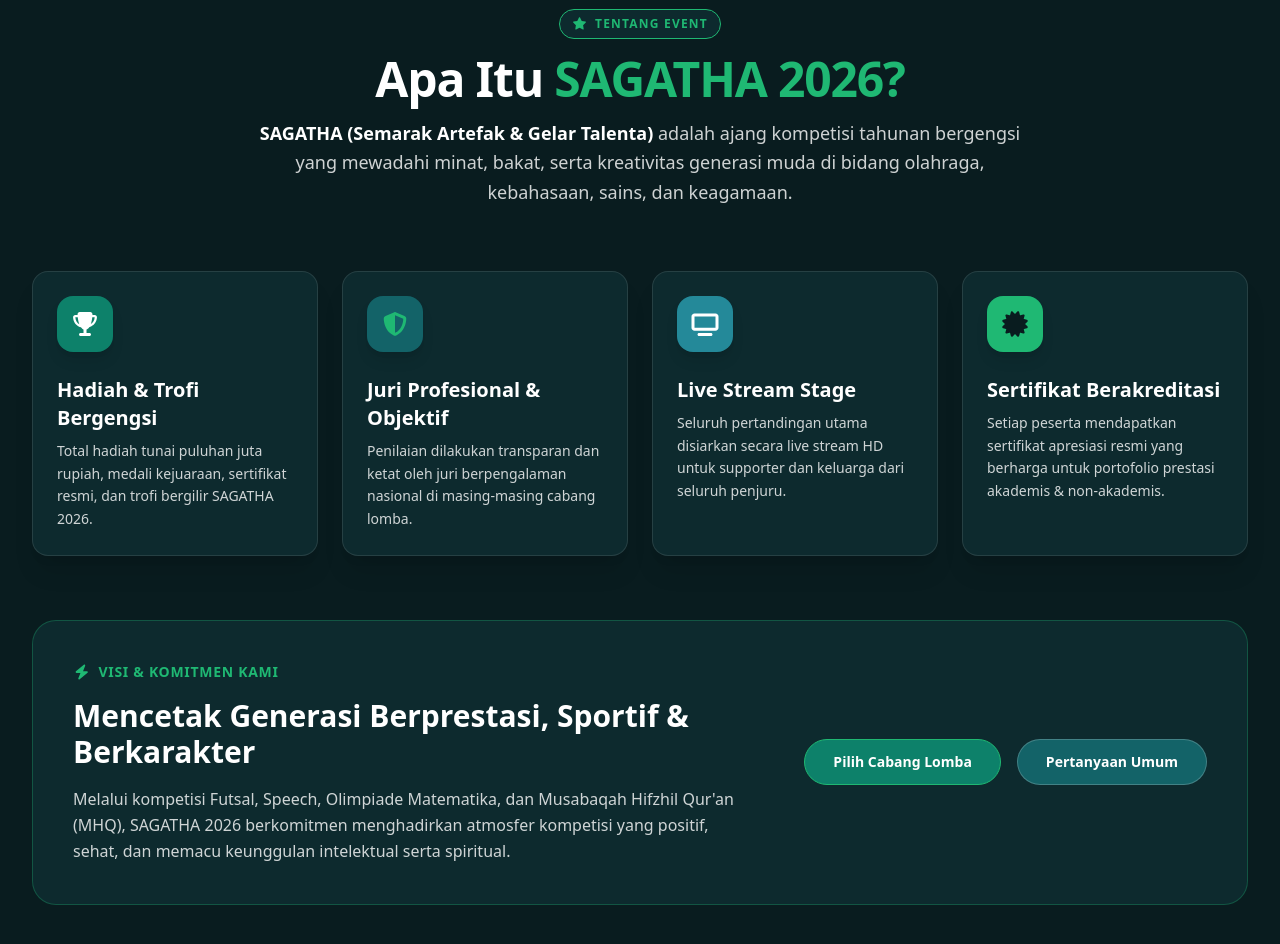
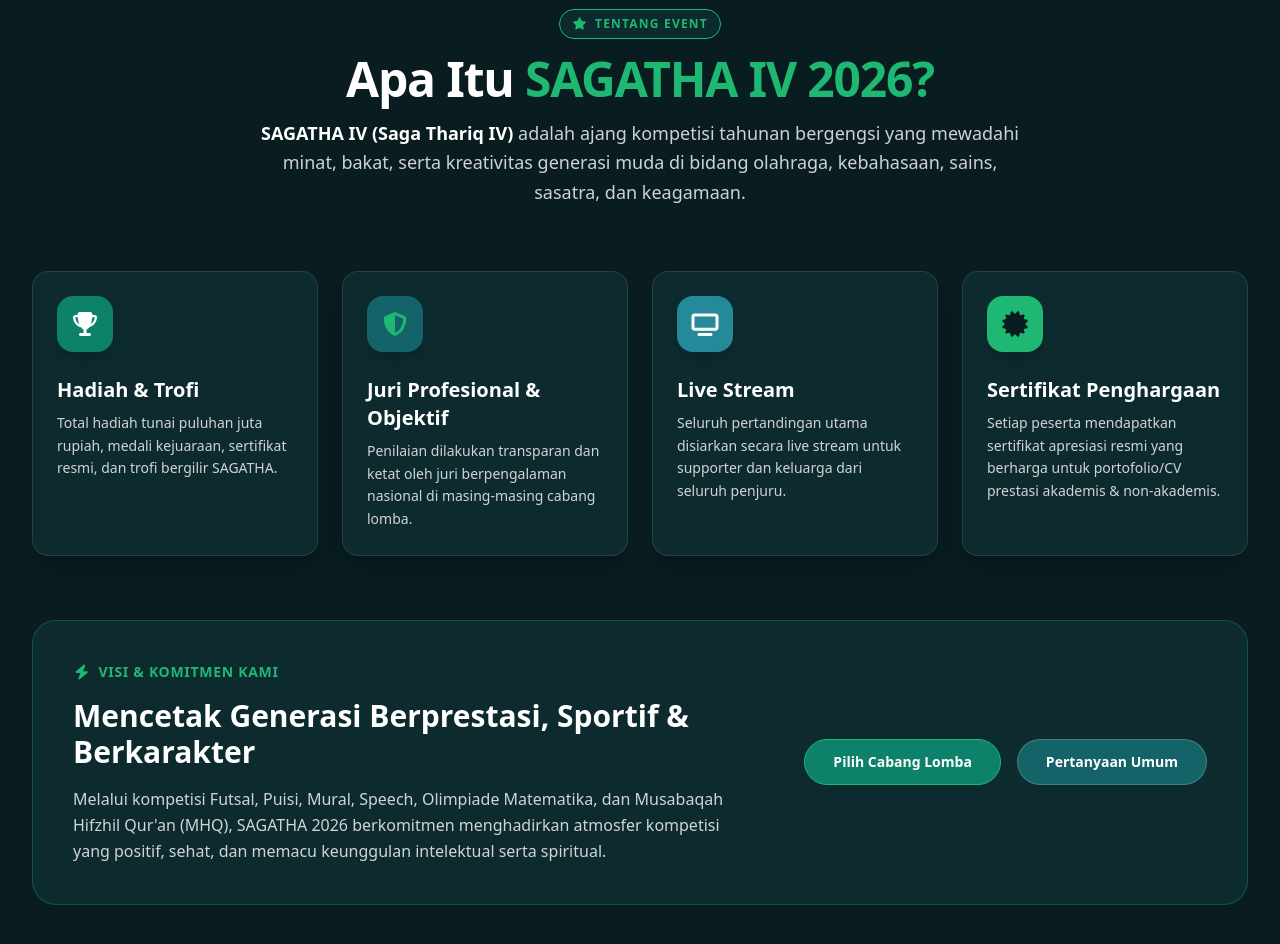
Before and after one commit to elfarizidan/sagatha, a Next.js app: page / in a window 1280 px wide. Shown: the part 1180-2124 px from the top of the page. Built offline with nearby package versions, Linux system fonts and the light colour scheme.

Commit message:
Update About.tsx
Y

```diff
--- a/app/components/About.tsx
+++ b/app/components/About.tsx
@@ -46,9 +46,9 @@ export default function About() {
   const features = [
     {
       icon: faTrophy,
-      title: "Hadiah & Trofi Bergengsi",
+      title: "Hadiah & Trofi",
       description:
-        "Total hadiah tunai puluhan juta rupiah, medali kejuaraan, sertifikat resmi, dan trofi bergilir SAGATHA 2026.",
+        "Total hadiah tunai puluhan juta rupiah, medali kejuaraan, sertifikat resmi, dan trofi bergilir SAGATHA.",
       bgColor: "bg-[#0D816A]",
       iconColor: "text-[#FFFFFF]",
     },
@@ -62,17 +62,17 @@ export default function About() {
     },
     {
       icon: faTv,
-      title: "Live Stream Stage",
+      title: "Live Stream",
       description:
-        "Seluruh pertandingan utama disiarkan secara live stream HD untuk supporter dan keluarga dari seluruh penjuru.",
+        "Seluruh pertandingan utama disiarkan secara live stream untuk supporter dan keluarga dari seluruh penjuru.",
       bgColor: "bg-[#248999]",
       iconColor: "text-[#FFFFFF]",
     },
     {
       icon: faCertificate,
-      title: "Sertifikat Berakreditasi",
+      title: "Sertifikat Penghargaan",
       description:
-        "Setiap peserta mendapatkan sertifikat apresiasi resmi yang berharga untuk portofolio prestasi akademis & non-akademis.",
+        "Setiap peserta mendapatkan sertifikat apresiasi resmi yang berharga untuk portofolio/CV prestasi akademis & non-akademis.",
       bgColor: "bg-[#1FB873]",
       iconColor: "text-[#091c1f]",
     },
@@ -92,10 +92,10 @@ export default function About() {
             <span>TENTANG EVENT</span>
           </div>
           <h2 className="text-3xl sm:text-5xl font-black text-white tracking-tight">
-            Apa Itu <span className="text-[#1FB873]">SAGATHA 2026?</span>
+            Apa Itu <span className="text-[#1FB873]">SAGATHA IV 2026?</span>
           </h2>
           <p className="mt-4 text-base sm:text-lg text-white/80 leading-relaxed">
-            <strong className="text-white">SAGATHA (Semarak Artefak &amp; Gelar Talenta)</strong> adalah ajang kompetisi tahunan bergengsi yang mewadahi minat, bakat, serta kreativitas generasi muda di bidang olahraga, kebahasaan, sains, dan keagamaan.
+            <strong className="text-white">SAGATHA IV (Saga Thariq IV)</strong> adalah ajang kompetisi tahunan bergengsi yang mewadahi minat, bakat, serta kreativitas generasi muda di bidang olahraga, kebahasaan, sains, sasatra, dan keagamaan.
           </p>
         </div>
 
@@ -134,7 +134,7 @@ export default function About() {
                 Mencetak Generasi Berprestasi, Sportif &amp; Berkarakter
               </h3>
               <p className="text-white/80 text-sm sm:text-base leading-relaxed">
-                Melalui kompetisi Futsal, Speech, Olimpiade Matematika, dan Musabaqah Hifzhil Qur'an (MHQ), SAGATHA 2026 berkomitmen menghadirkan atmosfer kompetisi yang positif, sehat, dan memacu keunggulan intelektual serta spiritual.
+                Melalui kompetisi Futsal, Puisi, Mural, Speech, Olimpiade Matematika, dan Musabaqah Hifzhil Qur'an (MHQ), SAGATHA 2026 berkomitmen menghadirkan atmosfer kompetisi yang positif, sehat, dan memacu keunggulan intelektual serta spiritual.
               </p>
             </div>
 
```
